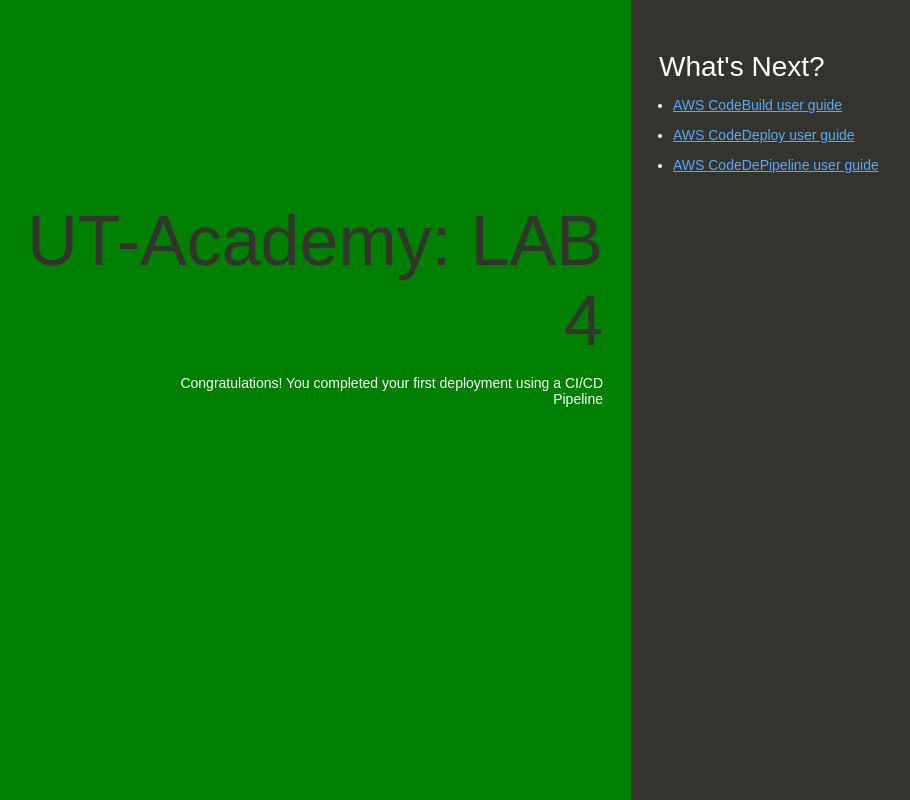
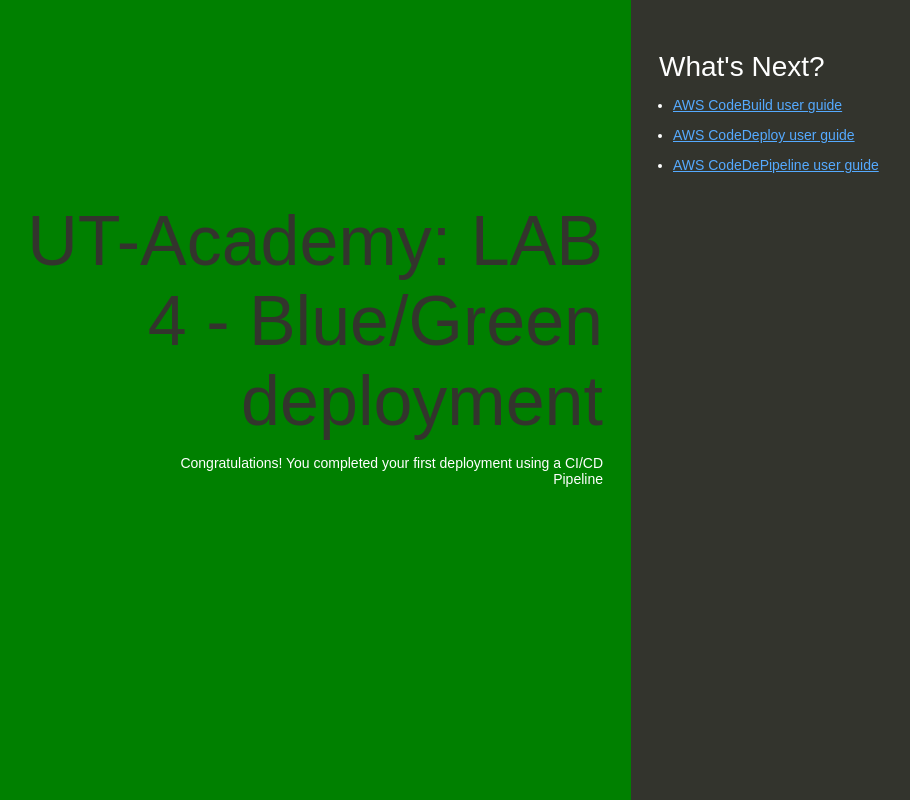
Before and after one commit to Mariokka/aws-lab-4, a website: page index.html in a window 1280 px wide. Shown: the whole page, without its empty margins (9-919 px from the left). Drawn offline with Linux system fonts and the light colour scheme.

Commit message:
change header

```diff
--- a/index.html
+++ b/index.html
@@ -74,7 +74,7 @@
   </head>
   <body>
     <div class="textColumn">
-      <h1>UT-Academy: LAB 4</h1>
+      <h1>UT-Academy: LAB 4 - Blue/Green deployment</h1>
       <p>Congratulations! You completed your first deployment using a CI/CD Pipeline</p>
     </div>
     <div class="linksColumn">
```
